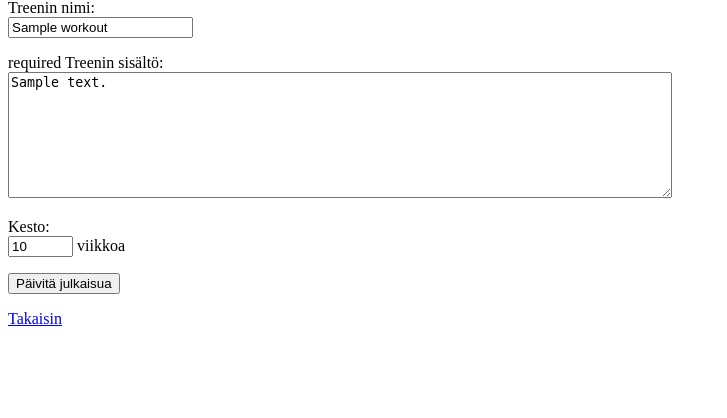
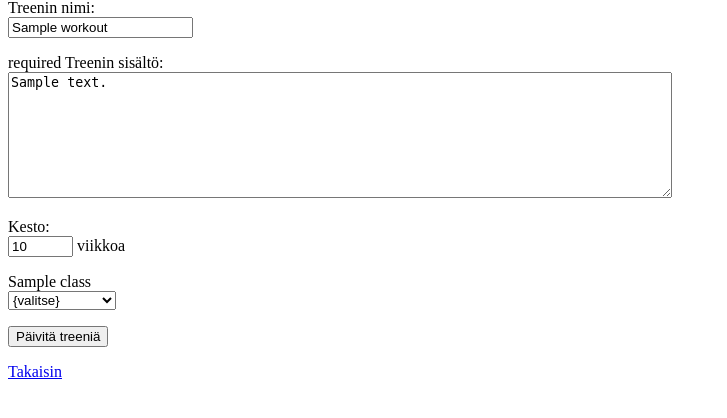
Before and after one commit to stella659/treeniohjelmat, a Flask app: template templates/edit_workout.html in a window 1280 px wide. Shown: the part 81-499 px from the top of the page, without its empty margins (0-727 px from the left). Run offline with Flask 3, Linux system fonts and the light colour scheme; the template is opened without the code that fills it: most values are stand-ins (such as "Sample title", 1, 10 or a date in 2020).

Commit message:
Add classes to edit page

```diff
--- a/app.py
+++ b/app.py
@@ -85,7 +85,16 @@ def edit_workout(workout_id):
         abort(404)
     if workout["user_id"] != session["user_id"]:
         abort(403)
-    return render_template("edit_workout.html", workout=workout)
+
+    all_classes = workouts.get_all_classes()
+    classes = {}
+    for my_class in all_classes:
+        classes[my_class] = ""
+    for entry in workouts.get_classes(workout_id):
+        classes[entry["title"]] = entry["value"]
+
+    return render_template("edit_workout.html", workout=workout, classes=classes,
+    all_classes=all_classes)
 
 @app.route("/update_workout", methods=["POST"])
 def update_workout():
@@ -106,9 +115,14 @@ def update_workout():
     duration = request.form["duration"]
     if not re.search("^[1-9][0-9]{0,2}$", duration):
         abort(403)
-    intensity = request.form["intensity"]
 
-    workouts.update_workout(workout_id, title, description, duration)
+    classes = []
+    for entry in request.form.getlist("classes"):
+        if entry:
+            parts = entry.split(":")
+            classes.append((parts[0], parts[1]))
+
+    workouts.update_workout(workout_id, title, description, duration, classes)
 
     return redirect("/workout/" + str(workout_id))
 
--- a/templates/edit_workout.html
+++ b/templates/edit_workout.html
@@ -21,7 +21,22 @@
         <input type="text" name="duration" size="5" value="{{ workout.duration }}" /> viikkoa
     </p>
     <input type="hidden" name="workout_id" value="{{ workout.id }}" />
-    <input type="submit" value="Päivitä julkaisua" />
+    {% for class in all_classes %}
+    <p>
+      {{ class }} <br />
+      <select name="classes">
+        <option value="">{valitse}</option>
+      {% for option in all_classes[class] %}
+      {% if classes[class] == option %}
+        <option value="{{ class }}:{{ option }}" selected>{{ option }}</option>
+        {% else %}
+        <option value="{{ class }}:{{ option }}">{{ option }}</option>
+        {% endif %}
+      {% endfor %}
+      </select>
+    </p>
+    {% endfor%}
+    <input type="submit" value="Päivitä treeniä" />
   </form>
   <p>
     <a href="/workout/{{ workout.id }}">Takaisin</a>
--- a/templates/new_workout.html
+++ b/templates/new_workout.html
@@ -20,7 +20,7 @@
         Kesto: <br />
         <input type="text" name="duration" size="5" pattern="[1-9][0-9]{0,2}" required/> viikkoa
     </p>
-    {% for class in classes%}
+    {% for class in classes %}i
     <p>
       {{ class }} <br />
         <select name="classes">
@@ -29,7 +29,7 @@
           <option value="{{ class }}:{{ option }}">{{ option }}</option>
           {% endfor %}
         </select>
-        {% endfor%}
+        {% endfor %}
     </p>
     <input type="submit" value="Luo treeni" />
   </form>
```
Also changed, not shown: workouts.py (+11 -3 lines).
